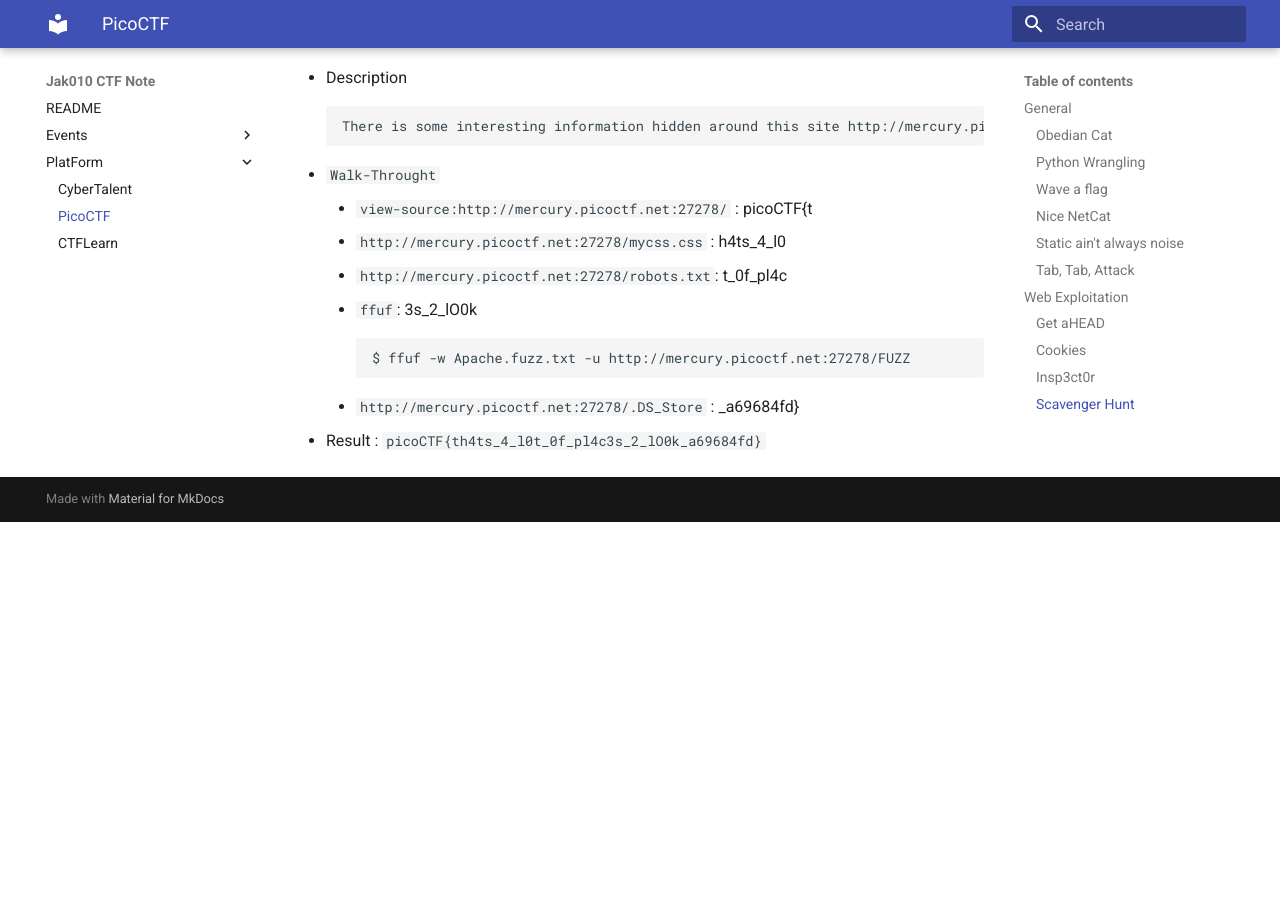
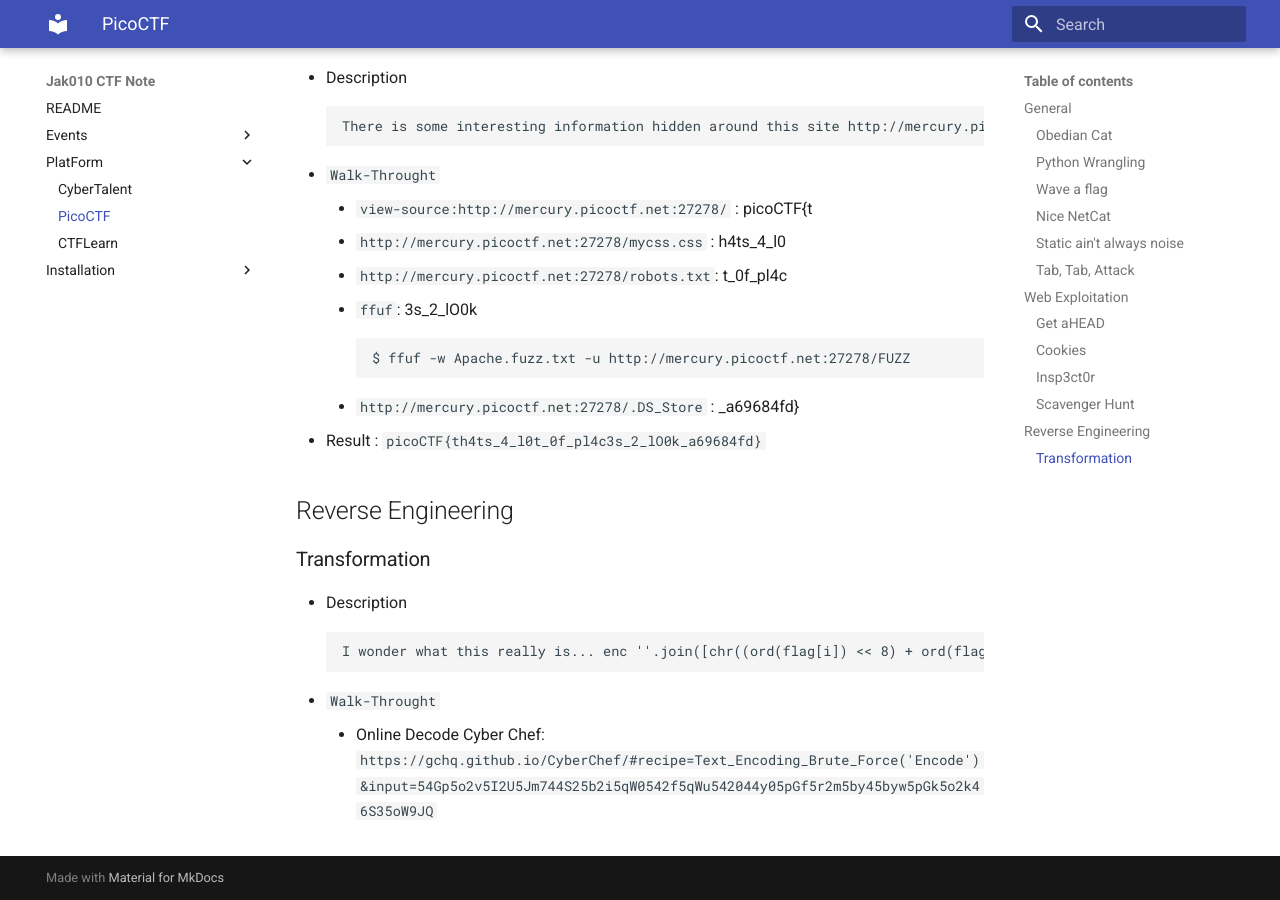
Before and after one commit to jak010/cyberNote, an MkDocs documentation site: the page built from docs/platform/picoctf.md, in a window 1280 px wide and 900 px high, scrolled down 3582 px. Built offline with MkDocs 1.6.1 and Material for MkDocs 9.7.7, drawn with Linux system fonts in a browser that asks for light colours; before the commit the page ends 4104 px from its top, so only the background shows below that.

````diff
--- a/docs/platform/picoctf.md
+++ b/docs/platform/picoctf.md
@@ -137,3 +137,15 @@
       ```
     - `http://mercury.picoctf.net:27278/.DS_Store` : _a69684fd}
   - Result : `picoCTF{th4ts_4_l0t_0f_pl4c3s_2_lO0k_a69684fd}`
+
+
+
+## Reverse Engineering
+
+### Transformation
+- Description
+  ```
+  I wonder what this really is... enc ''.join([chr((ord(flag[i]) << 8) + ord(flag[i + 1])) for i in range(0, len(flag), 2)])
+  ```
+- `Walk-Throught`
+    - Online Decode Cyber Chef: `https://gchq.github.io/CyberChef/#recipe=Text_Encoding_Brute_Force('Encode')&input=54Gp5o2v5I2U5Jm744S25b2i5qW0542f5qWu542044y05pGf5r2m5by45byw5pGk5o2k46S35oW9JQ`
--- a/mkdocs.yml
+++ b/mkdocs.yml
@@ -8,6 +8,8 @@ nav:
   - CyberTalent: platform/cybertalent.md
   - PicoCTF: platform/picoctf.md
   - CTFLearn: platform/ctflearn.md
+- Installation:
+  - install: InstallationNote/readme.md
 
 theme:
   name: "material"
````
Also changed, not shown: docs/InstallationNote/readme.md (added, +25 -0 lines).
